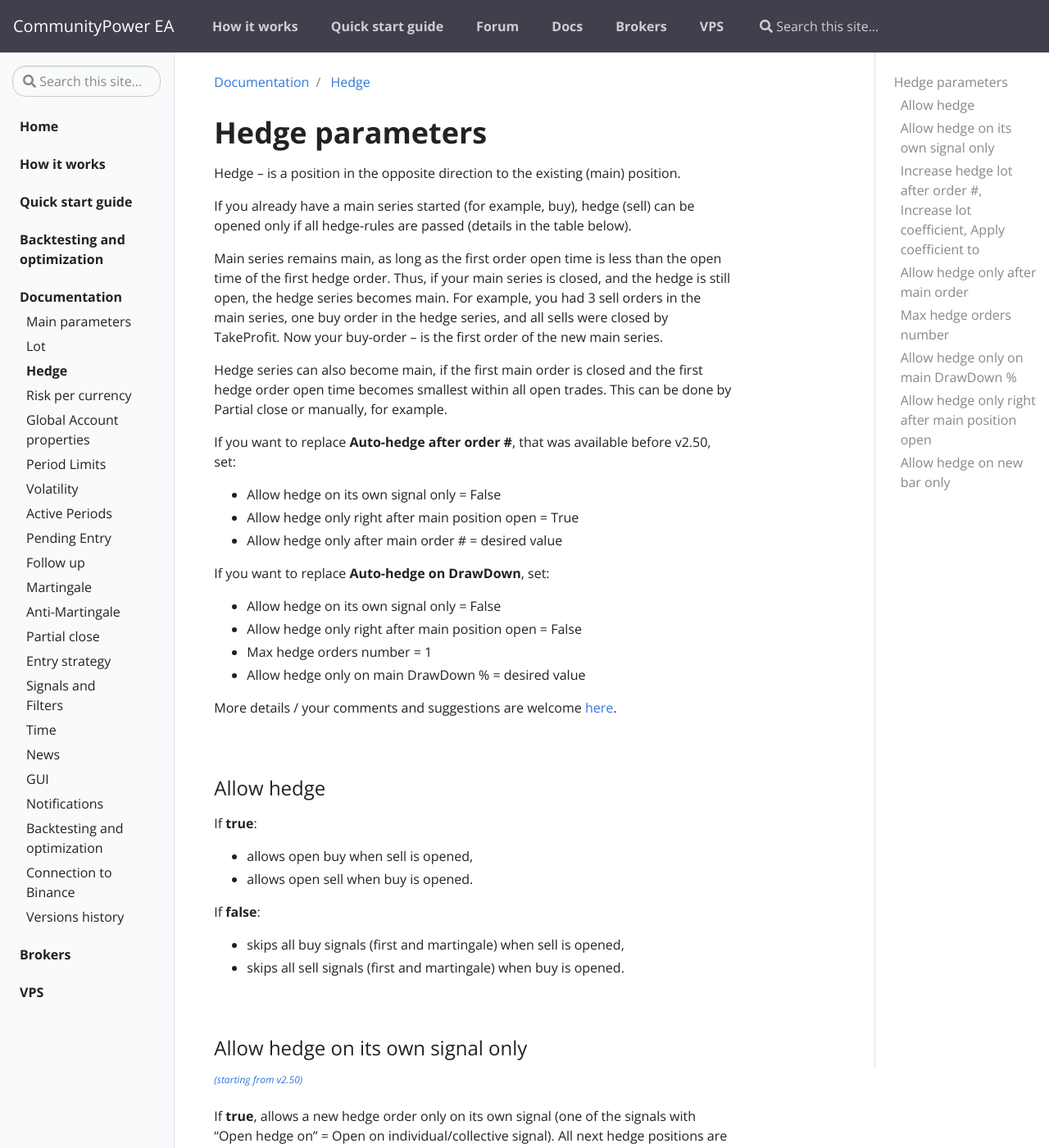
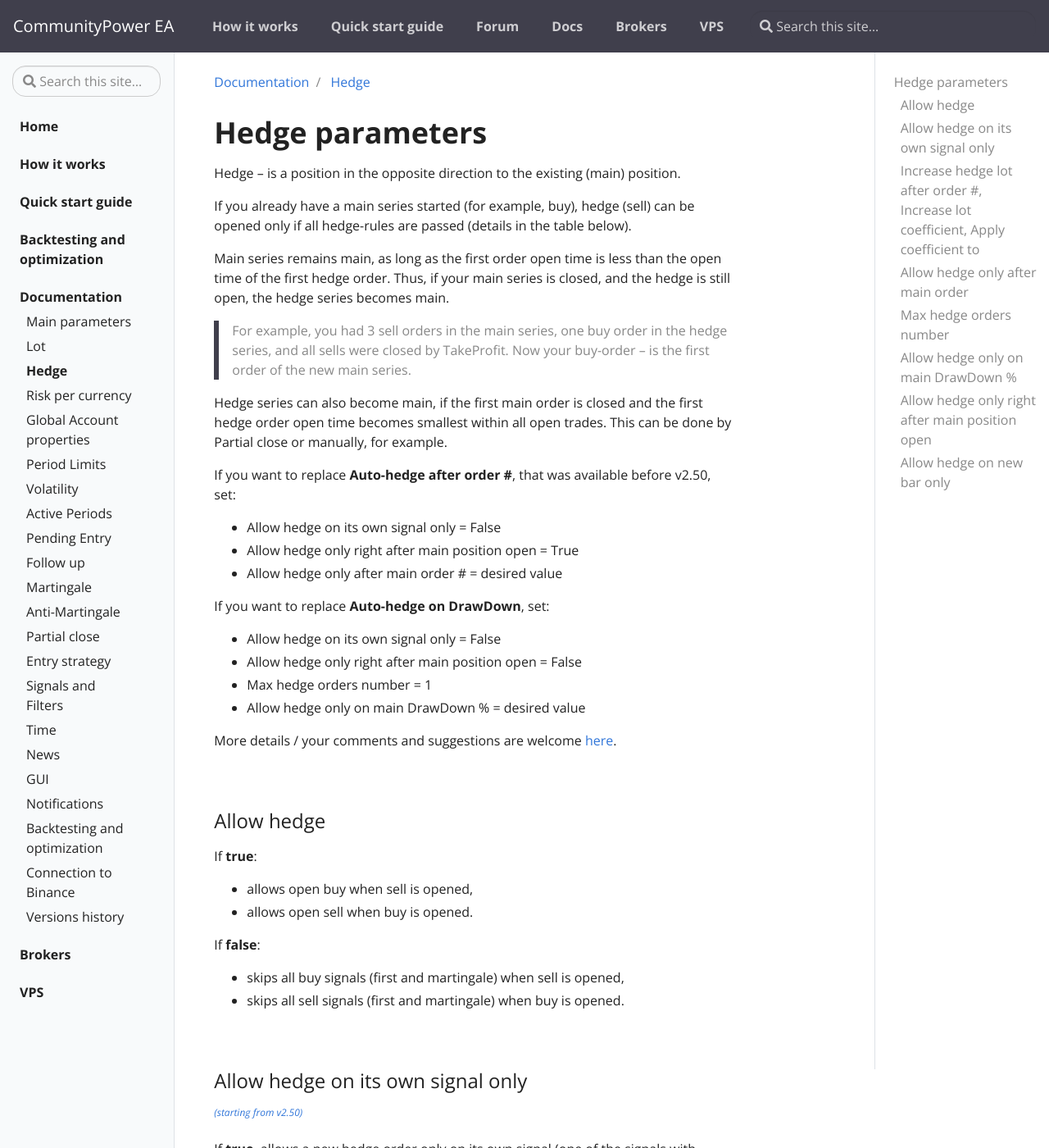
Before and after one commit to komposter/CommunityPowerEA.com, a Jekyll site: the page built from _docs/hedge.md, in a window 1280 px wide and 1400 px high. Shown: the whole window at 82% size. Built offline with Jekyll 4.4.1, drawn with Linux system fonts in a browser that asks for light colours; some of the changed text lies outside the part shown.

Commit message:
Content change

```diff
--- a/_docs/hedge.md
+++ b/_docs/hedge.md
@@ -11,7 +11,9 @@ Hedge -- is a position in the opposite direction to the existing (main) position
 
 If you already have a main series started (for example, buy), hedge (sell) can be opened only if all hedge-rules are passed (details in the table below).
 
-Main series remains main, as long as the first order open time is less than the open time of the first hedge order. Thus, if your main series is closed, and the hedge is still open, the hedge series becomes main. For example, you had 3 sell orders in the main series, one buy order in the hedge series, and all sells were closed by TakeProfit. Now your buy-order -- is the first order of the new main series.
+Main series remains main, as long as the first order open time is less than the open time of the first hedge order. Thus, if your main series is closed, and the hedge is still open, the hedge series becomes main.
+
+> For example, you had 3 sell orders in the main series, one buy order in the hedge series, and all sells were closed by TakeProfit. Now your buy-order -- is the first order of the new main series.
 
 Hedge series can also become main, if the first main order is closed and the first hedge order open time becomes smallest within all open trades. This can be done by Partial close or manually, for example.
 
@@ -72,7 +74,7 @@ Set **Increase hedge lot after order = 0** to disable this feature.
 
 ### Allow hedge only after main order #
 
-<sup>*([starting from v2.25](/docs/versions-history#20210115-225) , [refactored in 2.50](/docs/versions-history#20221014-20230107-250))*</sup>
+<sup>*([starting from v2.25](/docs/versions-history#20210115-225), [refactored in 2.50](/docs/versions-history#20221014-20230107-250))*</sup>
 
 Allows to open a hedge series (buy, if sell is already active, or sell, if buy is already active) only if there are X open orders of main series.
 
```
Also changed, not shown: other parts of _docs/hedge.md (+1 -1 lines).
